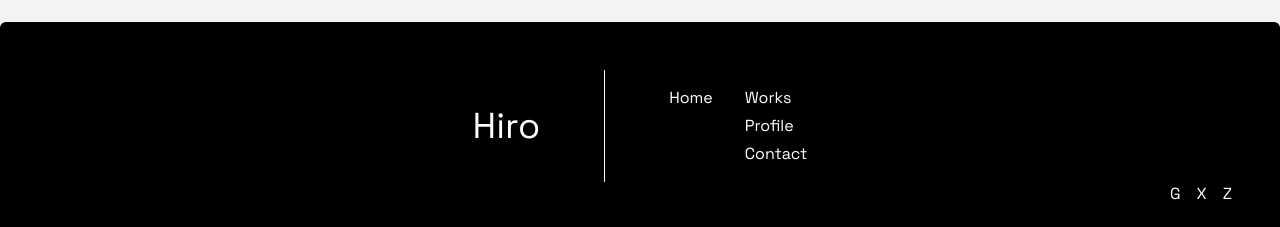
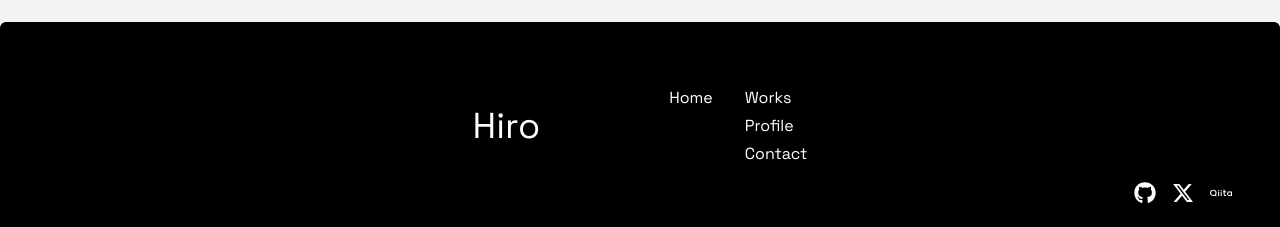
Before and after one commit to hiro-1noue/portfolio, a Next.js app: page / in a window 1280 px wide. Shown: the part 570-797 px from the top of the page. Built offline with nearby package versions, Linux system fonts and the light colour scheme.

Commit message:
Add SNS icons

```diff
--- a/package.json
+++ b/package.json
@@ -11,7 +11,8 @@
   "dependencies": {
     "next": "16.2.6",
     "react": "19.2.4",
-    "react-dom": "19.2.4"
+    "react-dom": "19.2.4",
+    "react-icons": "^5.6.0"
   },
   "devDependencies": {
     "@tailwindcss/postcss": "^4",
--- a/src/app/components/Footer.tsx
+++ b/src/app/components/Footer.tsx
@@ -1,4 +1,6 @@
 import Link from "next/link";
+import { FaGithub, FaXTwitter } from "react-icons/fa6";
+import { SiQiita } from "react-icons/si";
 
 type FooterProbs = {
   title: string;
@@ -10,7 +12,7 @@ export default function Footer({ title }: FooterProbs) {
       <div className="w-full h-full flex justify-center items-center gap-16">
         <h1 className="text-4xl">{ title }</h1>
 
-	<div className="w-px h-full bg-white"></div>
+	<div className="w-px h-full bg-mauve-500"></div>
 
 	<nav className="flex gap-8">
 	  <Link href="/">Home</Link>
@@ -24,9 +26,15 @@ export default function Footer({ title }: FooterProbs) {
       </div>
 
       <div className="flex justify-end items-center gap-4">
-        <Link href="https://github.com/hiro-1noue">G</Link>
-	<Link href="https://x.com/hiro_1noue">X</Link>
-	<Link href="https://zenn.dev/hiro1noue">Z</Link>
+        <Link href="https://github.com/hiro-1noue" target="_blank">
+	  <FaGithub size={22} />
+	</Link>
+	<Link href="https://x.com/hiro_1noue" target="_blank">
+	  <FaXTwitter size={22} />
+	</Link>
+	<Link href="https://qiita.com/hiro-1noue" target="_blank">
+	  <SiQiita size={22} />
+	</Link>
       </div>
     </footer>
   );
```
Also changed, not shown: 1 other file (tests, documents, lock files or other folders).
